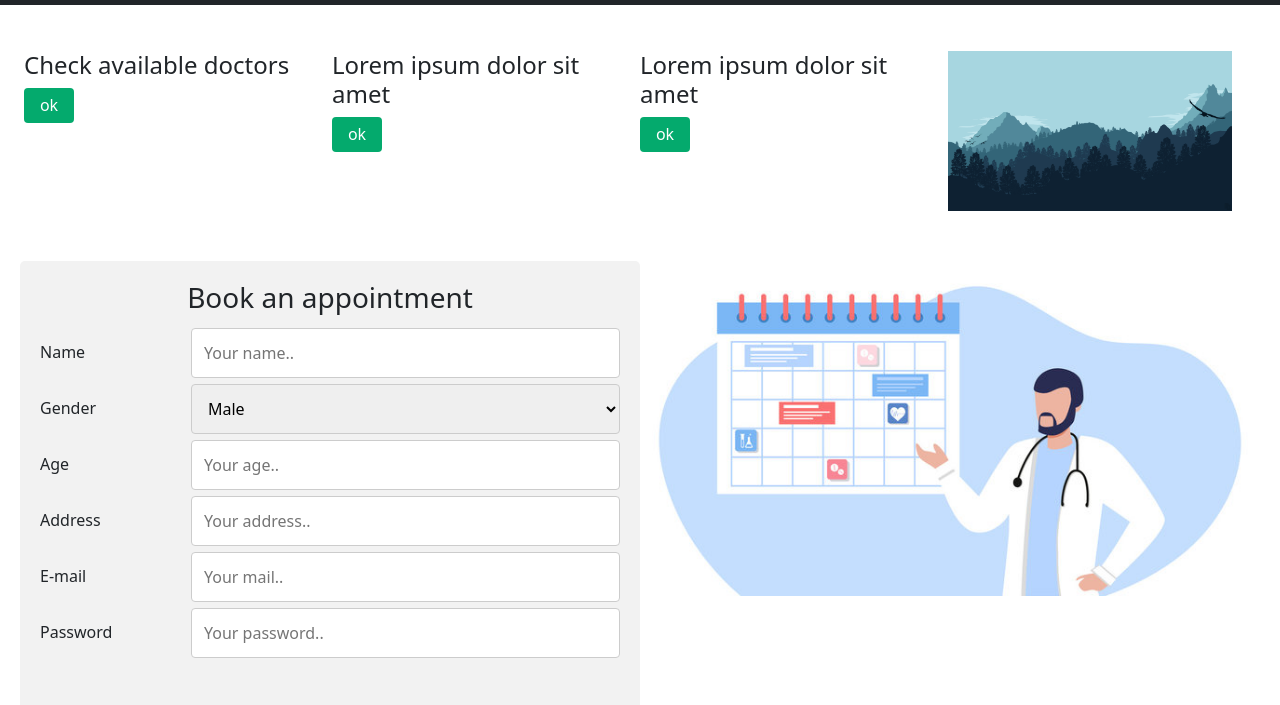
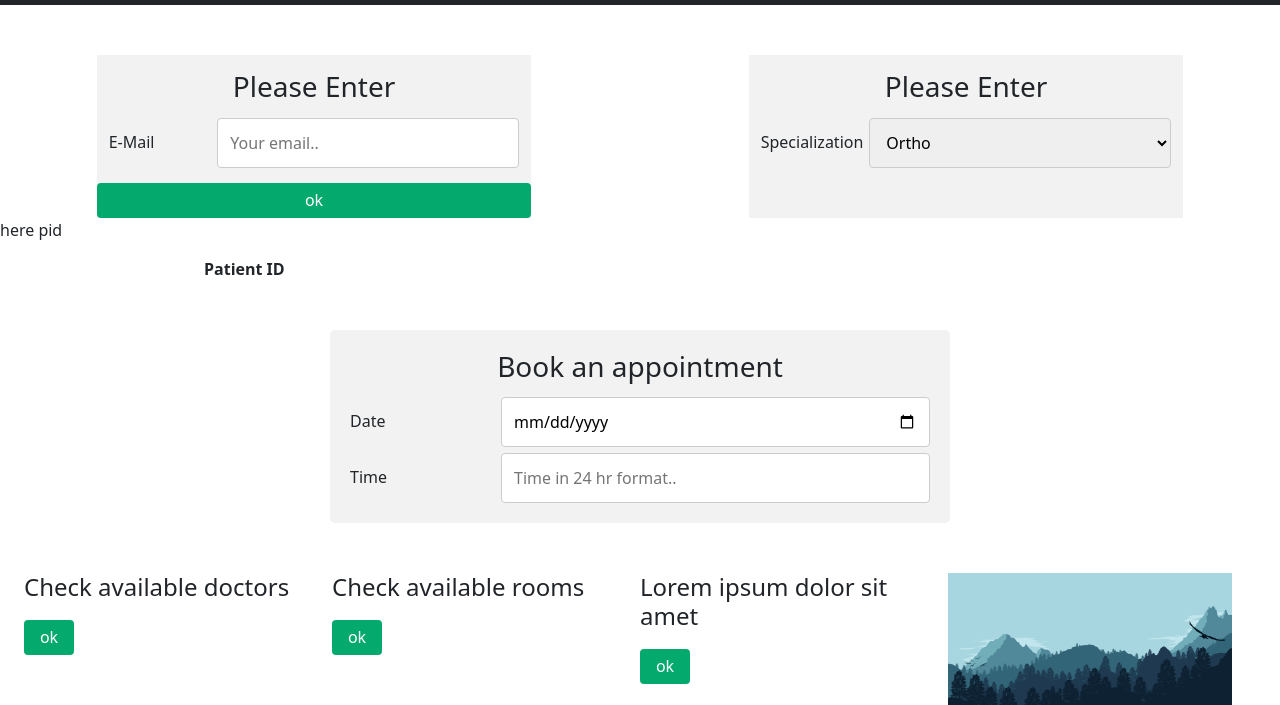
Before and after one commit to AnishKulkarni01/Node-MySQL-connection, a website: page public/index2.html in a window 1280 px wide. Shown: the part 77-782 px from the top of the page. Drawn offline with nearby package versions, Linux system fonts and the light colour scheme.

Commit message:
Add files via upload

```diff
--- a/public/css/styles.css
+++ b/public/css/styles.css
@@ -39,6 +39,7 @@
   #b3,button{
     background-color: #04AA6D;
     color: white;
+    margin-top: 10px;
 
     border: none;
     border-radius: 4px;
--- a/public/index2.html
+++ b/public/index2.html
@@ -43,17 +43,126 @@
       </nav>
 
     <section>
-        <p id="PID"></p>
+     <div class="row">
+        <div class="container-fluid col-md-4" style="background-color: #f2f2f2; padding-top: 15px; margin-top: 50px;">
+           <div>
+            <form id="pid_form" >
+              <h3 style="text-align: center;">Please Enter</h3>
+
+              <div class="row">
+                <div class="col-25">
+                  <label for="mail">E-Mail</label>
+                </div>
+                <div class="col-75" style="margin-bottom: 15px;">
+                  <input type="text" id="plmail" name="plmail" placeholder="Your email..">
+                </div>
+              </div>
+
+
+              <div class="row">
+                <button  class="" id="b21" onclick="">ok</button>
+              </div>
+            </form>
+            </div>
+
+          </div>
+
+
+
+
+
+          <div class="container-fluid col-md-4" style="background-color: #f2f2f2; padding-top: 15px; margin-top: 50px;">
+            <form id="dspec_form" >
+              <h3 style="text-align: center;">Please Enter</h3>
+
+              <div class="row">
+                <div class="col-25">
+                  <label for="spec">Specialization</label>
+                </div>
+
+                <div class="col-75" style="margin-bottom: 15px;">
+                  <select id="dspec" name="genderp">
+                    <option value="Ortho">Ortho</option>
+                    <option value="Neuro">Neuro</option>
+
+                    <option value="Opthalmo">Opthalmo</option>
+                    <option value="Homeopathy">Homeopathy</option>
+                    <option value="General">General</option>
+                    <option value="Dentist">Dentist</option>
+                  </select>
+                </div>
+              </div>
+
+              <!-- <div class="row">
+                <button  class="" id="b22" onclick="">ok</button>
+              </div> -->
+            </form>
+
+          </div>
+
+        </div>
+
+        <p id="PID"> here pid</p>
+        <div class="row" style="margin:15px 15%">
+            <div class="col-md-4">    <table class="">
+                <thead>
+                    <tr>
+                        <th>Patient ID</th>
+                    </tr>
+                </thead>
+                <table id="#t21">
+
+                </table>
+
+            </table></div>
+            <div class="col-md-4"></div>
+        </div>
+
+
+
+
+        <div class="row" style="margin: 50px 20px 20px 20px;" >
+          <!-- book an appointment -->
+
+              <div class="container col-md-6">
+                <form action="">
+                  <h3 style="text-align: center;">Book an appointment</h3>
+
+                  <div class="row">
+                    <div class="col-25">
+                      <label for="gender">Date</label>
+                    </div>
+
+                    <div class="col-75">
+                      <input type="date" id="bdt" name="bdt" placeholder="How many days from now..">
+                    </div>
+                  </div>
+                  <div class="row">
+                    <div class="col-25">
+                      <label for="age">Time</label>
+                    </div>
+                    <div class="col-75">
+                      <input type="number" id="btm" name="btm" min="6" max="20" placeholder="Time in 24 hr format..">
+                    </div>
+                  </div>
+
+
+                </form>
+              </div>
+
+          </div>
+
+
         <div class="row container-fluid " style="padding-top: 30px;">
 
             <div class="col-md-3 col-sm-12">
                 <h4>Check available doctors
                 </h4>
-                <button  class="" id="b3" onclick="">ok</button>
+                <button  class="" id="b22" onclick="">ok</button>
                 <table class="">
                     <thead>
                     </thead>
-                    <table id="#t2">
+                    <table id="#t22">
 
                     </table>
 
@@ -61,13 +170,13 @@
 
             </div>
             <div class="col-md-3 col-sm-12">
-                <h4>Lorem ipsum dolor sit amet
+                <h4>Check available rooms
                 </h4>
-                <button id="b3" onclick="">ok</button>
+                <button id="b23" onclick="">ok</button>
                 <table class="">
                     <thead>
                     </thead>
-                    <table id="#t2">
+                    <table id="#t23">
 
                     </table>
 
@@ -104,33 +213,13 @@
         <h3 style="text-align: center;">Book an appointment</h3>
         <div class="row">
           <div class="col-25">
-            <label for="fname">Name</label>
+            <label for="fname">PatientID</label>
           </div>
           <div class="col-75">
-            <input type="text" id="name" name="name" placeholder="Your name..">
+            <input type="text" id="bpid" name="bpid" placeholder="Your Patient ID..">
           </div>
         </div>
-        <div class="row">
-          <div class="col-25">
-            <label for="gender">Gender</label>
-          </div>
 
-          <div class="col-75">
-            <select id="gender" name="gender">
-              <option value="australia">Male</option>
-              <option value="canada">Female</option>
-              <option value="usa">Other</option>
-            </select>
-          </div>
-        </div>
-        <div class="row">
-          <div class="col-25">
-            <label for="age">Age</label>
-          </div>
-          <div class="col-75">
-            <input type="number" id="address" name="address" placeholder="Your age..">
-          </div>
-        </div>
 
         <div class="row">
           <div class="col-25">
--- a/public/js/action.js
+++ b/public/js/action.js
@@ -37,6 +37,7 @@ function submitlogin(){
 }
 
 const button=document.getElementById('b1')
+
 
 button.addEventListener('click',(e)=>{
     e.preventDefault()
--- a/public/js/action2.js
+++ b/public/js/action2.js
@@ -25,3 +25,63 @@ button3.addEventListener('click',(e)=>{
         document.getElementById('#t2').appendChild(list);
     }).catch(err => console.log(err));
 })
+
+
+const b21=document.getElementById('b21')
+const f21=document.getElementById('pid_form')
+var patientmail=document.getElementById('plmail').value
+
+
+b21.addEventListener('click',(e)=>{
+    e.preventDefault()
+    var patientmail=document.getElementById('plmail').value
+    console.log("hello")
+    b21.disabled=false;
+    console.log(patientmail)
+    axios.get("http://localhost:3000/patientID/"+patientmail, {
+        headers: {
+            'Access-Control-Allow-Origin': '*',
+        }
+    }).then( res => {
+        console.log(res.data)
+        let list = document.createElement('ul');
+
+        res.data.forEach(function (row) {
+            var li = document.createElement('li');
+            li.textContent = row.p_id;
+            list.appendChild(li);
+        });
+        document.getElementById('#t21').appendChild(list);
+    }).catch(err => console.log(err));
+})
+
+
+
+const button22=document.getElementById('b22')
+console.log("ok")
+
+button22.addEventListener('click',(e)=>{
+    e.preventDefault()
+    var doctorspec=document.getElementById('dspec').value
+    var bookdt=document.getElementById('bdt').value
+    var booktm=document.getElementById('btm').value
+    console.log("chalra hai")
+    button22.disabled=true;
+    axios.get("http://localhost:3000/showAvailableDoctors/"+bookdt+"/"+booktm+"/"+doctorspec, {
+        headers: {
+            'Access-Control-Allow-Origin': '*',
+        }
+    }).then( res => {
+        console.log(res.data)
+        let list = document.createElement('ul');
+        var l1 = document.createElement('li');
+            l1.textContent ="( ID , NAME , SPECIALIZATION  )";
+            list.appendChild(l1);
+        res.data.forEach(function (row) {
+            var li = document.createElement('li');
+            li.textContent = " ( "+ row.d_id + " , "+row.d_name + " , "  + row.spec +" ) ";
+            list.appendChild(li);
+        });
+        document.getElementById('#t22').appendChild(list);
+    }).catch(err => console.log(err));
+})
```
Also changed, not shown: index.js (+23 -2 lines).
